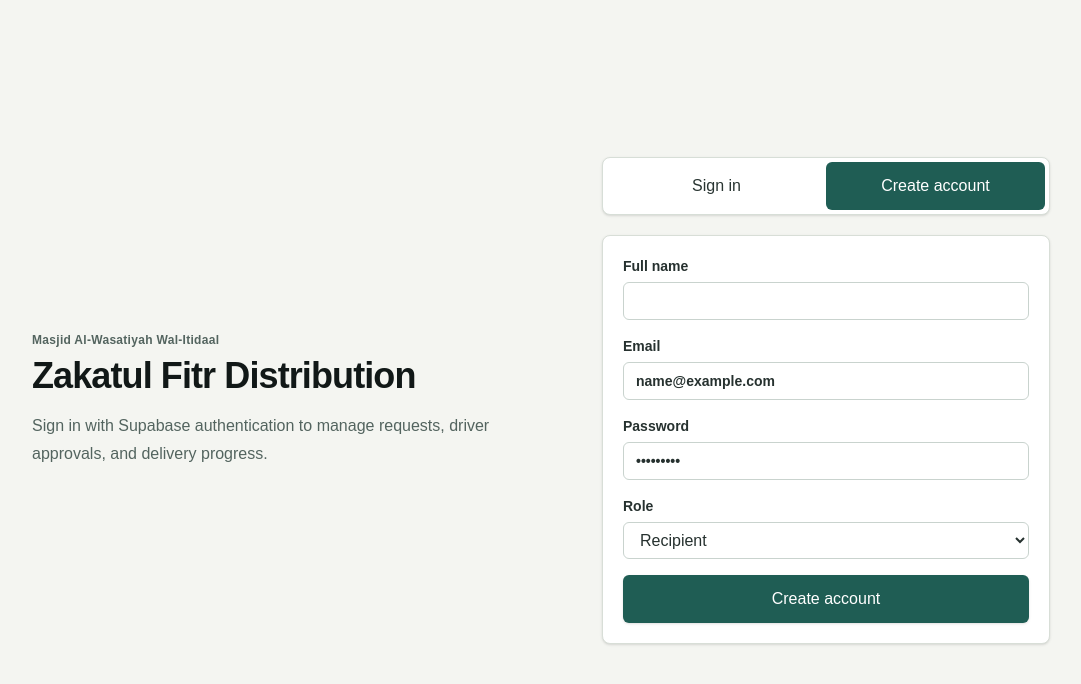
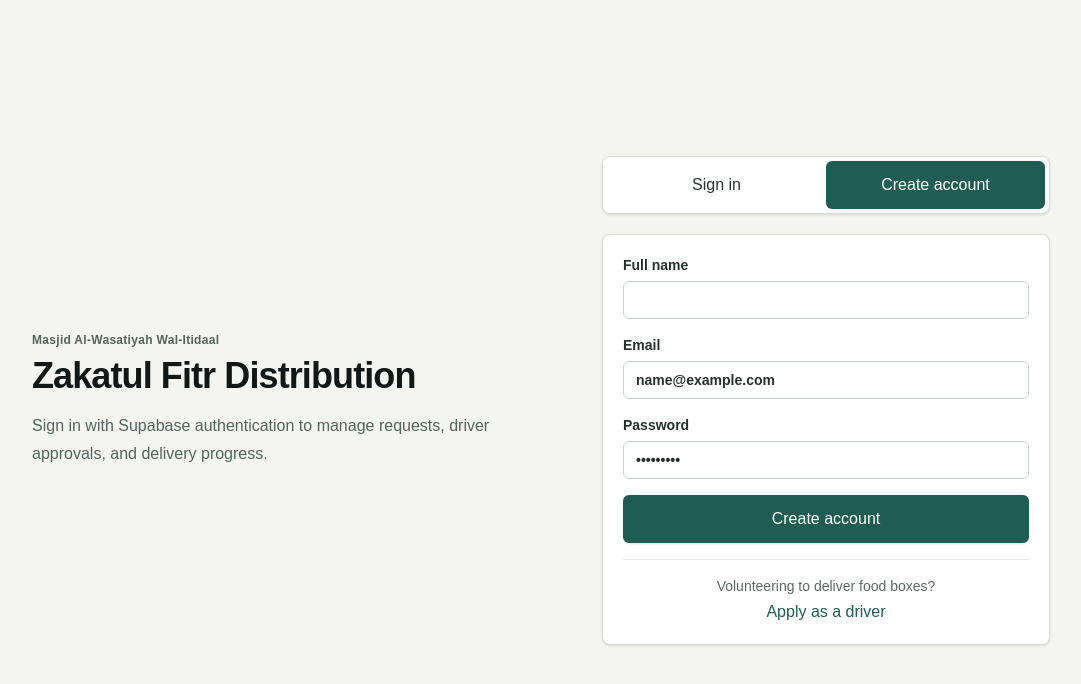
Before and after one commit to AwabSuliman/FoodDistributionApp, a Next.js app: page /login in a window 1280 px wide. Both pictures are taken after typing "name@example.com", "Sample123" into the empty fields and a click on the button "Create account". Shown: the top 684 px of the page, without its empty margins (96-1177 px from the left). Built offline with nearby package versions, Linux system fonts and the light colour scheme; no server answers.

Commit message:
separate driver page for sign to avoid confusion

```diff
--- a/src/app/login/auth-form.tsx
+++ b/src/app/login/auth-form.tsx
@@ -6,13 +6,14 @@ import { requestPasswordReset, signIn, signUp, type AuthFormState } from "./acti
 const initialState: AuthFormState = {};
 
 export function AuthForm({ nextPath }: { nextPath: string }) {
-  const [mode, setMode] = useState<"forgot" | "signin" | "signup">("signin");
+  const [mode, setMode] = useState<"driver-signup" | "forgot" | "signin" | "signup">("signin");
   const [signInState, signInAction, signInPending] = useActionState(signIn, initialState);
   const [signUpState, signUpAction, signUpPending] = useActionState(signUp, initialState);
   const [resetState, resetAction, resetPending] = useActionState(requestPasswordReset, initialState);
-  const state = mode === "signin" ? signInState : mode === "signup" ? signUpState : resetState;
-  const pending = mode === "signin" ? signInPending : mode === "signup" ? signUpPending : resetPending;
-  const formAction = mode === "signin" ? signInAction : mode === "signup" ? signUpAction : resetAction;
+  const isSignUp = mode === "signup" || mode === "driver-signup";
+  const state = mode === "signin" ? signInState : isSignUp ? signUpState : resetState;
+  const pending = mode === "signin" ? signInPending : isSignUp ? signUpPending : resetPending;
+  const formAction = mode === "signin" ? signInAction : isSignUp ? signUpAction : resetAction;
 
   return (
     <div className="mx-auto grid w-full max-w-md gap-5">
@@ -25,7 +26,7 @@ export function AuthForm({ nextPath }: { nextPath: string }) {
           Sign in
         </button>
         <button
-          className={`rounded-md px-4 py-3 text-sm font-bold ${mode === "signup" ? "bg-[#1f5d54] text-white" : "text-[#293532]"}`}
+          className={`rounded-md px-4 py-3 text-sm font-bold ${isSignUp ? "bg-[#1f5d54] text-white" : "text-[#293532]"}`}
           onClick={() => setMode("signup")}
           type="button"
         >
@@ -38,7 +39,16 @@ export function AuthForm({ nextPath }: { nextPath: string }) {
 
         {mode === "forgot" && <h2 className="text-lg font-bold text-[#17201f]">Reset password</h2>}
 
-        {mode === "signup" && (
+        {mode === "driver-signup" && (
+          <div className="grid gap-1">
+            <h2 className="text-lg font-bold text-[#17201f]">Create a driver account</h2>
+            <p className="text-sm leading-6 text-[#5d6966]">
+              Driver accounts are for delivery volunteers and require administrator approval.
+            </p>
+          </div>
+        )}
+
+        {isSignUp && (
           <label className="grid gap-1.5 text-sm font-semibold text-[#26312f]">
             Full name
             <input
@@ -68,9 +78,9 @@ export function AuthForm({ nextPath }: { nextPath: string }) {
           <label className="grid gap-1.5 text-sm font-semibold text-[#26312f]">
             Password
             <input
-              autoComplete={mode === "signup" ? "new-password" : "current-password"}
+              autoComplete={isSignUp ? "new-password" : "current-password"}
               className="rounded-md border border-[#c9d3ce] bg-white px-3 py-2 text-base font-normal outline-none transition focus:border-[#1f5d54] focus:ring-2 focus:ring-[#1f5d54]/15"
-              minLength={mode === "signup" ? 8 : undefined}
+              minLength={isSignUp ? 8 : undefined}
               name="password"
               required
               type="password"
@@ -88,20 +98,7 @@ export function AuthForm({ nextPath }: { nextPath: string }) {
           </button>
         )}
 
-        {mode === "signup" && (
-          <label className="grid gap-1.5 text-sm font-semibold text-[#26312f]">
-            Role
-            <select
-              className="rounded-md border border-[#c9d3ce] bg-white px-3 py-2 text-base font-normal outline-none transition focus:border-[#1f5d54] focus:ring-2 focus:ring-[#1f5d54]/15"
-              defaultValue="recipient"
-              name="role"
-              required
-            >
-              <option value="recipient">Recipient</option>
-              <option value="driver">Driver</option>
-            </select>
-          </label>
-        )}
+        {isSignUp && <input name="role" type="hidden" value={mode === "driver-signup" ? "driver" : "recipient"} />}
 
         {state.error && (
           <p
@@ -125,7 +122,15 @@ export function AuthForm({ nextPath }: { nextPath: string }) {
           disabled={pending}
           type="submit"
         >
-          {pending ? "Working..." : mode === "signin" ? "Sign in" : mode === "signup" ? "Create account" : "Send reset link"}
+          {pending
+            ? "Working..."
+            : mode === "signin"
+              ? "Sign in"
+              : isSignUp
+                ? mode === "driver-signup"
+                  ? "Create driver account"
+                  : "Create account"
+                : "Send reset link"}
         </button>
 
         {mode === "forgot" && (
@@ -133,6 +138,25 @@ export function AuthForm({ nextPath }: { nextPath: string }) {
             Back to sign in
           </button>
         )}
+
+        {mode === "signup" && (
+          <div className="border-t border-[#e3e8e4] pt-4 text-center">
+            <p className="text-sm text-[#5d6966]">Volunteering to deliver food boxes?</p>
+            <button
+              className="mt-1 text-sm font-bold text-[#1f5d54]"
+              onClick={() => setMode("driver-signup")}
+              type="button"
+            >
+              Apply as a driver
+            </button>
+          </div>
+        )}
+
+        {mode === "driver-signup" && (
+          <button className="text-sm font-bold text-[#1f5d54]" onClick={() => setMode("signup")} type="button">
+            Back to recipient account
+          </button>
+        )}
       </form>
     </div>
   );
```
